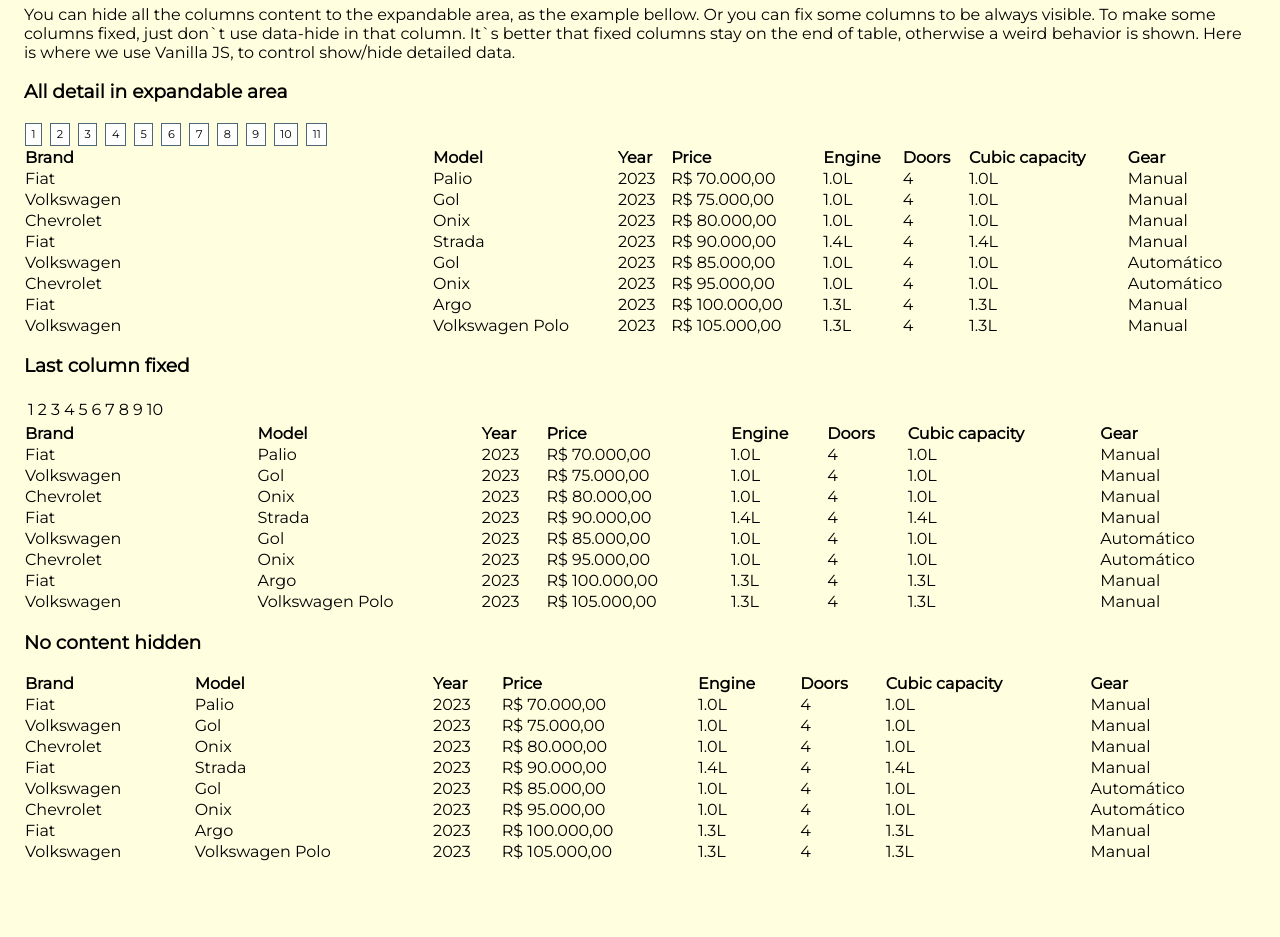
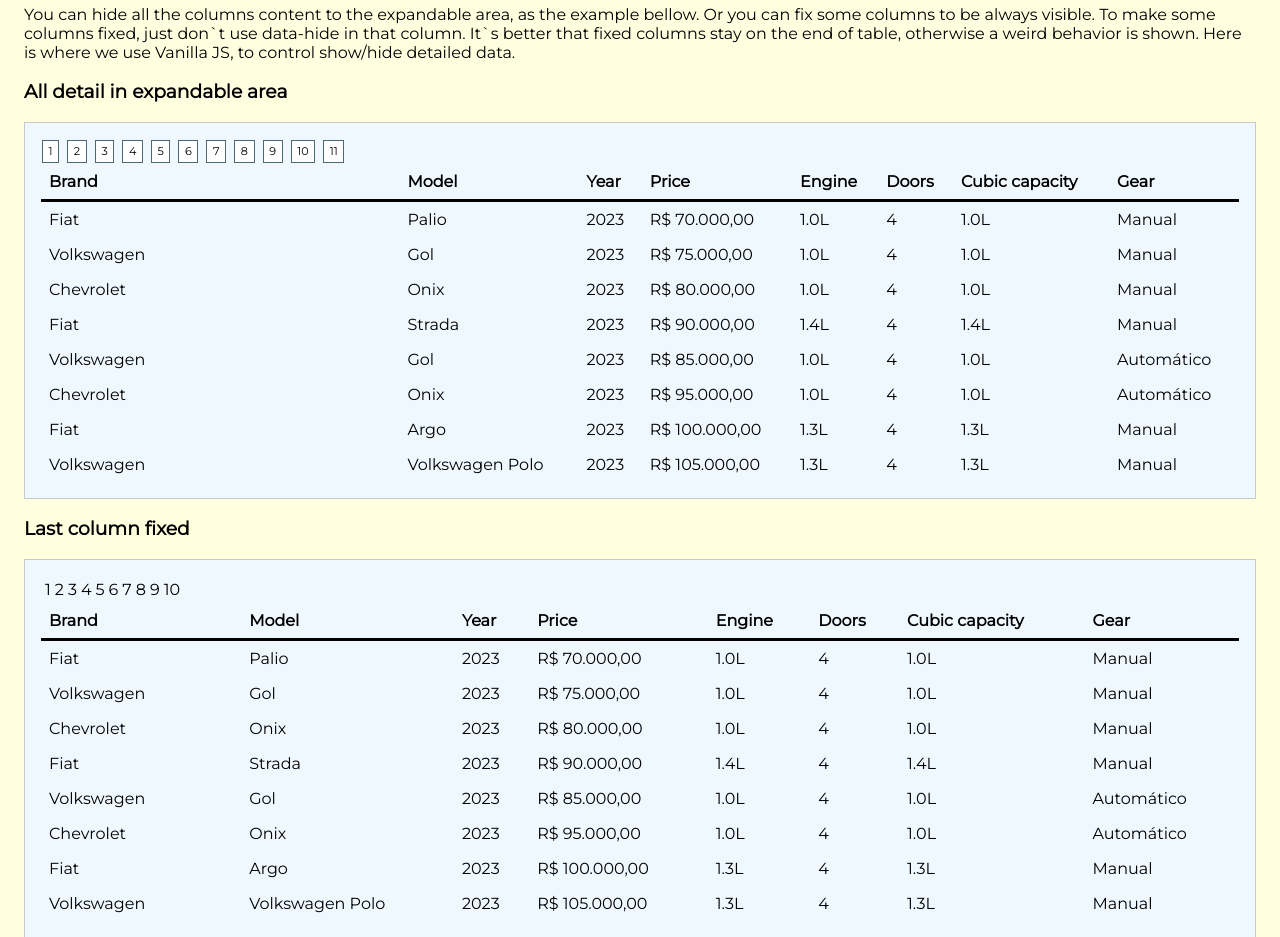
Before and after one commit to pedroleo/zw-responsive-grid, a website: page index.html in a window 1280 px wide. Shown: the part 980-1917 px from the top of the page. Before the commit the page ends 1866 px from the top, so only its background shows below. Drawn offline with Linux system fonts and the light colour scheme.

Commit message:
Fixing style for basic skin on desktop example

```diff
--- a/source/zw-rgrid.less
+++ b/source/zw-rgrid.less
@@ -1,26 +1,39 @@
 @import "_var";
 
-/* Skin */
+/* Skin examaple on desktop */
+
+@padding-td-th: .5em;
 table.zw-rgrid {
   border-spacing: 0;
 
-  > thead, > tbody, > tfoot {
-    > th, > td {
-      padding: .5em;
+  width: 100%;
+  text-align: left;
+  border: solid 1px #c9c9c9;
+  padding: 1em;
+  background-color: aliceblue;
+
+  > thead {
+    > tr {
+      > th {
+        border-bottom: 3px solid #000;
+        padding: @padding-td-th;
+      }
     }
   }
 
-
-  > thead {
-    > th {
-      border-bottom: 3px solid #000;
+  > tbody {
+    > tr {
+      > td {
+        padding: @padding-td-th;
+      }
     }
   }
 
   > tfoot {
     > tr {
       > td {
-        border-top: solid 3px #000
+        border-top: solid 3px #000;
+        padding: @padding-td-th;
       }
     }
   }
```
Also changed, not shown: dist/css/zw-rgrid.css, dist/css/zw-rgrid.min.css, 1 other file.
